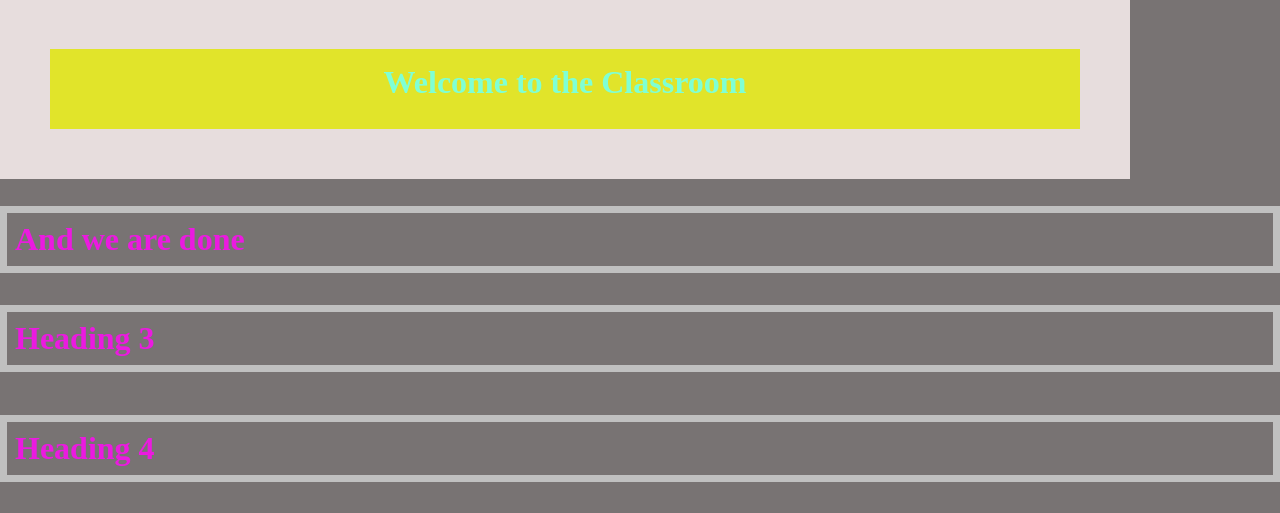
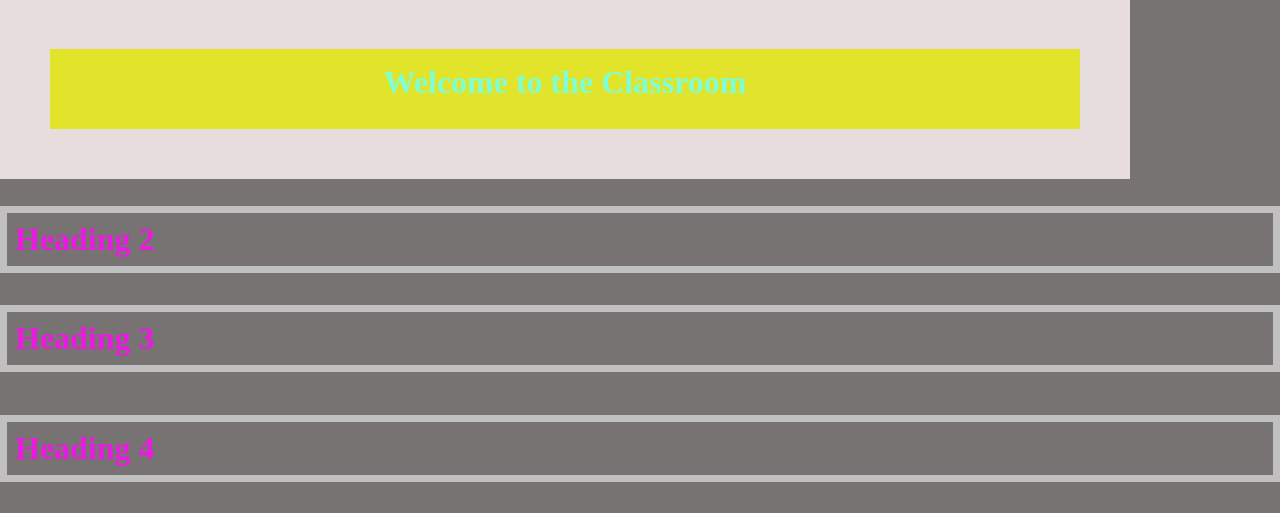
Before and after one commit to SubhamMahato61/Subham, a plain HTML site: page index.html in a window 1280 px wide. Shown: the part 287-800 px from the top of the page. Drawn offline with Linux system fonts and the light colour scheme.

Commit message:
Update index.html

```diff
--- a/index.html
+++ b/index.html
@@ -66,7 +66,7 @@
 
 
     <h1 class="welcome"> Welcome to the Classroom</h1>
-    <h2>And we are done</h2>
+    <h2>Heading 2</h2>
     <h3>Heading 3</h3>
     <h4>Heading 4</h4>
     <h5>Heading 5</h5>
```
